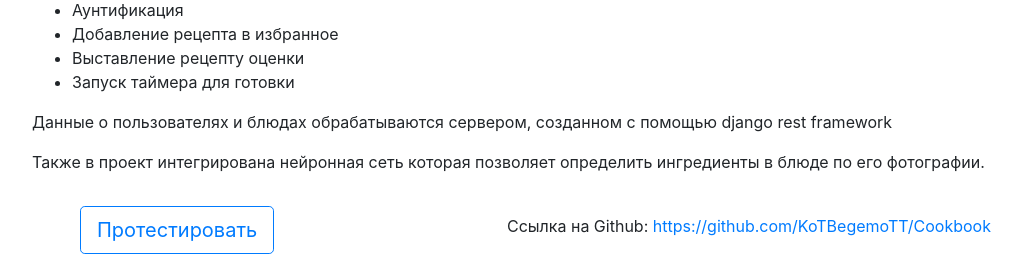
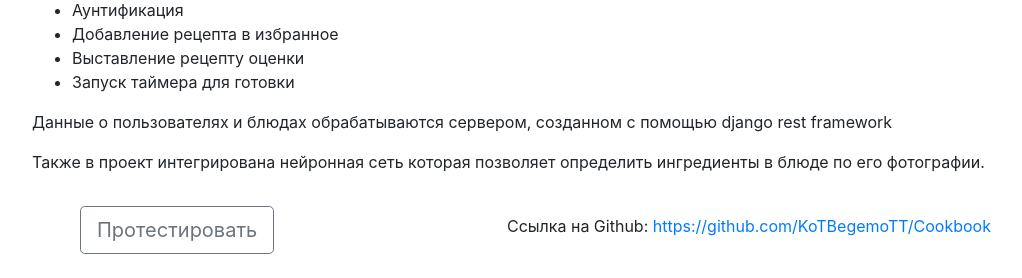
Before and after one commit to KoTBegemoTT/Personal_partfolio, a Django app: page /projects/4 in a window 1280 px wide. Shown: the part 846-1124 px from the top of the page, without its empty margins (53-1075 px from the left). Run offline with Django 4.2, Linux system fonts and the light colour scheme; data comes from the database, SQL or seed files in the repository; both versions use the stored data as it was after the commit.

Commit message:
change test button on view_profect page

```diff
--- a/portfolio/models.py
+++ b/portfolio/models.py
@@ -7,7 +7,7 @@ class Project(models.Model):
     image = models.ImageField(upload_to='portfolio', blank=True)
     url = models.URLField(blank=True)
     # Todo fill this field
-    test_url = models.URLField(blank=True)
+    test_url = models.CharField(max_length=100, blank=True)
 
     def __str__(self):
         return self.name
--- a/portfolio/templates/portfolio/view_project.html
+++ b/portfolio/templates/portfolio/view_project.html
@@ -23,9 +23,15 @@
     </div>
 </div>
 <div class="row justify-content-center mt-2 mt-3">
-    <div class="col ml-5">
-        <a class="btn btn-lg btn btn-outline-primary" href="#" role="button">Протестировать</a>
-    </div>
+    {% if project.test_url %}
+        <div class="col ml-5">
+            <a class="btn btn-lg btn btn-outline-primary" href="{{ project.test_url }}" role="button">Протестировать</a>
+        </div>
+    {% else %}
+        <div class="col ml-5">
+            <a class="btn btn-lg btn btn-outline-secondary" href="#" role="button">Протестировать</a>
+        </div>
+    {% endif %}
     <div class="col-7 mt-2">
         Ссылка на Github: <a target="_blank" href="{{project.url}}">{{ project.url }}</a>
     </div>
```
Also changed, not shown: README.md, db.sqlite3, portfolio/migrations/0005_alter_project_test_url.py (added).
